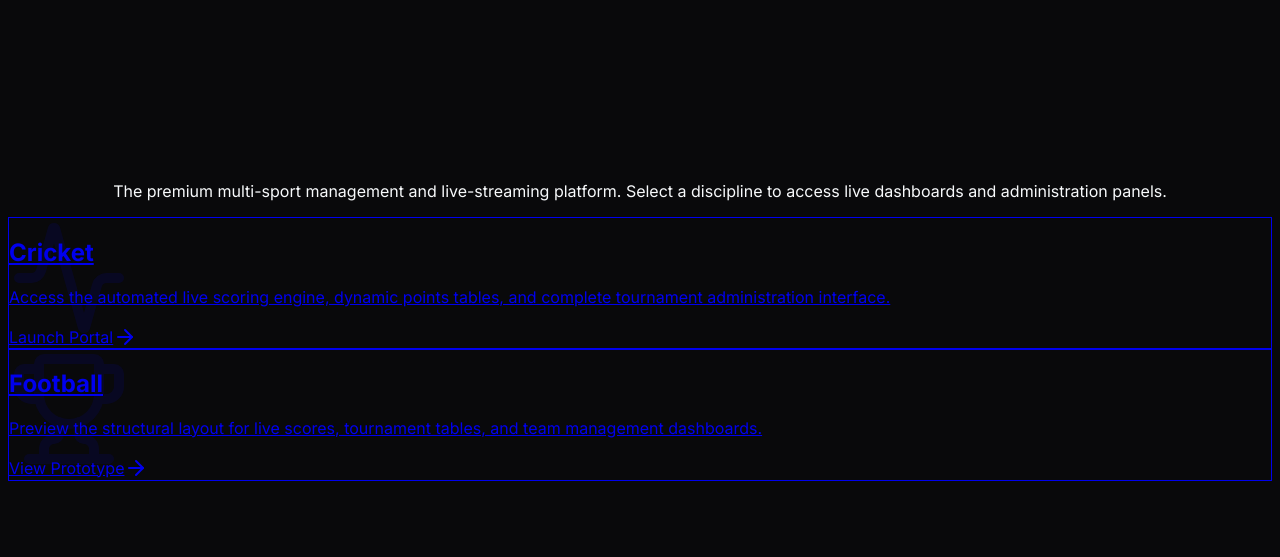
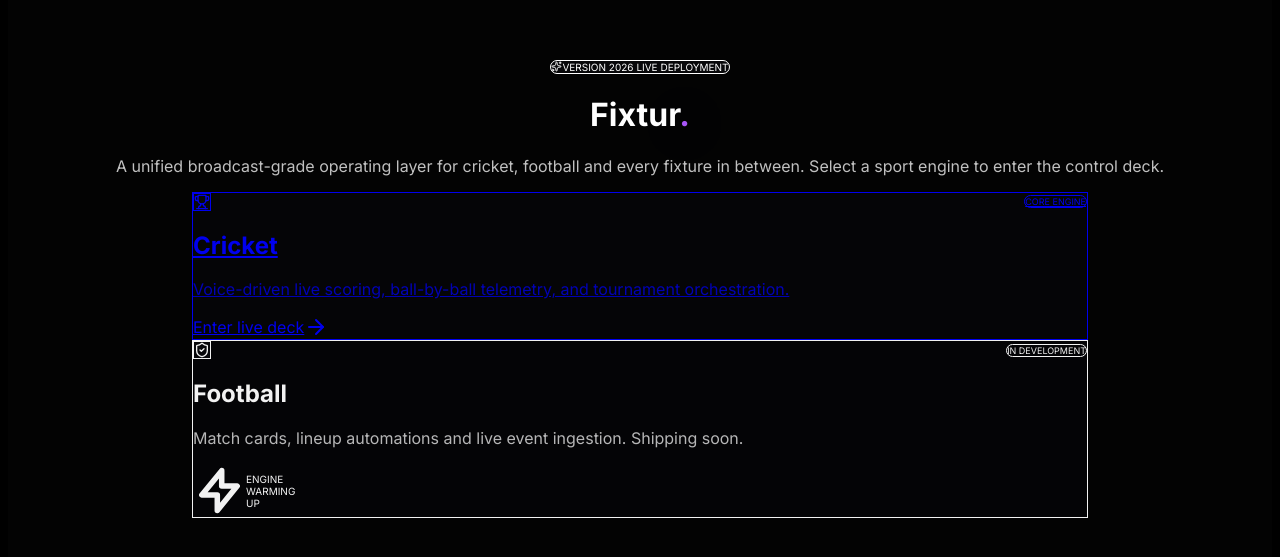
Before and after one commit to Pankajjoshi11/Fixtur, a Next.js app: page / in a window 1280 px wide. Shown: the part 119-676 px from the top of the page. Built offline with nearby package versions, Linux system fonts and the light colour scheme.

Commit message:
fixxed issues

```diff
--- a/app/globals.css
+++ b/app/globals.css
@@ -3,28 +3,31 @@
 @tailwind utilities;
 
 :root {
-  --background: #09090b; /* zinc-950 */
-  --foreground: #f8fafc; /* slate-50 */
+  --foreground-rgb: 255, 255, 255;
+  --background-start-rgb: 0, 0, 0;
+  --background-end-rgb: 0, 0, 0;
 }
 
 body {
-  color: var(--foreground);
-  background: var(--background);
+  color: rgb(var(--foreground-rgb));
+  background: black;
 }
 
-@layer utilities {
-  .animate-fade-in-up {
-    animation: fadeInUp 0.8s cubic-bezier(0.16, 1, 0.3, 1) forwards;
-  }
+/* Custom fine scrollbar matching your premium dashboard UI */
+::-webkit-scrollbar {
+  width: 6px;
+  height: 6px;
+}
 
-  @keyframes fadeInUp {
-    from {
-      opacity: 0;
-      transform: translateY(20px);
-    }
-    to {
-      opacity: 1;
-      transform: translateY(0);
-    }
-  }
+::-webkit-scrollbar-track {
+  background: #09090b;
 }
+
+::-webkit-scrollbar-thumb {
+  background: #27272a;
+  border-radius: 9999px;
+}
+
+::-webkit-scrollbar-thumb:hover {
+  background: #3f3f46;
+}
--- a/app/page.tsx
+++ b/app/page.tsx
@@ -1,71 +1,103 @@
+'use client';
+
 import Link from 'next/link';
-import { ArrowRight, Trophy, Activity } from 'lucide-react';
-// Assuming Shadcn UI Card components are available at these paths in the full project
-// import { Card, CardContent, CardDescription, CardHeader, CardTitle } from '@/components/ui/card';
+import { ArrowRight, Trophy, Sparkles, ShieldCheck } from 'lucide-react';
 
 export default function SportSelectionHub() {
   return (
-    <main className="min-h-screen bg-zinc-950 text-slate-50 selection:bg-emerald-500/30 flex flex-col items-center justify-center p-6 sm:p-24">
-      {/* Decorative Background Elements */}
-      <div className="absolute inset-0 bg-[radial-gradient(ellipse_at_top,_var(--tw-gradient-stops))] from-slate-900 via-zinc-950 to-zinc-950 -z-10"></div>
+    <main className="relative min-h-screen bg-[#030303] text-slate-50 flex flex-col items-center justify-center p-6 md:p-24 overflow-hidden font-sans select-none w-full">
 
-      <div className="max-w-4xl w-full space-y-12 text-center">
-        <div className="space-y-4 animate-fade-in-up">
-          <h1 className="text-5xl md:text-7xl font-extrabold tracking-tight text-transparent bg-clip-text bg-gradient-to-r from-slate-200 to-slate-500">
-            Fixtur.
+      {/* Background Layering: Pure Subtle Grid Matrix matching the image */}
+      <div className="absolute inset-0 bg-[linear-gradient(to_right,#0b0b0e_1px,transparent_1px),linear-gradient(to_bottom,#0b0b0e_1px,transparent_1px)] bg-[size:3rem_3rem] -z-20 pointer-events-none opacity-80"></div>
+
+      {/* Deep Amethyst Dark Ambient Glow centered behind title */}
+      <div className="absolute top-[35%] left-1/2 -translate-x-1/2 -translate-y-1/2 w-[700px] h-[350px] bg-purple-600/5 rounded-full blur-[140px] pointer-events-none -z-10"></div>
+
+      <div className="max-w-4xl w-full space-y-7 text-center relative z-10 flex flex-col items-center mx-auto">
+
+        {/* Top Feature Badge */}
+        <div className="inline-flex items-center gap-2 px-4 py-1.5 rounded-full bg-[#08080a] border border-zinc-800/80 text-[10px] font-bold uppercase tracking-widest text-zinc-400 shadow-md">
+          <Sparkles size={11} className="text-purple-400 animate-pulse" />
+          <span>Version 2026 Live Deployment</span>
+        </div>
+
+        {/* Hero Copy Deck */}
+        <div className="space-y-4 max-w-2xl mx-auto pt-1">
+          <h1 className="text-7xl md:text-8xl font-black tracking-tighter text-white select-none pr-1">
+            Fixtur<span className="text-[#a855f7] drop-shadow-[0_0_25px_rgba(168,85,247,0.65)] font-black">.</span>
           </h1>
-          <p className="text-lg md:text-xl text-slate-400 max-w-2xl mx-auto font-light">
-            The premium multi-sport management and live-streaming platform. Select a discipline to access live dashboards and administration panels.
+          <p className="text-sm md:text-base text-zinc-400 max-w-lg mx-auto font-normal leading-relaxed tracking-normal opacity-75">
+            A unified broadcast-grade operating layer for cricket, football and every fixture in between. Select a sport engine to enter the control deck.
           </p>
         </div>
 
-        <div className="grid grid-cols-1 md:grid-cols-2 gap-6 md:gap-10 mt-12">
-          {/* Cricket Card */}
-          <Link href="/cricket" className="group">
-            <div className="relative overflow-hidden rounded-2xl border border-zinc-800 bg-zinc-900/50 p-8 transition-all duration-300 hover:border-emerald-500/50 hover:bg-zinc-800/80 hover:shadow-[0_0_30px_-5px_rgba(16,185,129,0.3)] h-full flex flex-col text-left">
-              <div className="absolute top-0 right-0 p-6 opacity-10 group-hover:opacity-20 transition-opacity">
-                <Activity size={120} />
+        {/* Dynamic Card Selection Matrix Layout */}
+        <div className="flex flex-col md:flex-row items-stretch justify-center gap-6 mt-12 w-full max-w-[56rem] mx-auto px-2 md:px-0">
+
+          {/* Cricket Card Gateway */}
+          <Link href="/cricket" className="group relative block w-full md:w-1/2 text-left max-w-md mx-auto md:mx-0">
+            <div className="h-full flex flex-col justify-between rounded-2xl border border-zinc-900/60 bg-[#050507] p-8 transition-all duration-300 hover:border-purple-900/50 hover:bg-[#07070b] shadow-2xl shadow-black">
+
+              <div>
+                <div className="flex justify-between items-center mb-8">
+                  <div className="w-10 h-10 rounded-xl bg-[#08080b] border border-zinc-800/50 flex items-center justify-center text-purple-400 shadow-inner">
+                    <Trophy size={16} />
+                  </div>
+                  <span className="text-[9px] font-extrabold uppercase tracking-wider text-purple-400 bg-purple-950/20 border border-purple-900/40 px-3 py-1 rounded-full">
+                    Core Engine
+                  </span>
                 </div>
 
-              <div className="relative z-10 flex flex-col h-full justify-between">
-                <div>
-                  <h2 className="text-3xl font-bold text-slate-100 mb-3 group-hover:text-emerald-400 transition-colors">Cricket</h2>
-                  <p className="text-slate-400 leading-relaxed mb-8">
-                    Access the automated live scoring engine, dynamic points tables, and complete tournament administration interface.
+                <h2 className="text-2xl font-bold text-white mb-2 tracking-tight">
+                  Cricket
+                </h2>
+                <p className="text-zinc-400 text-sm font-normal leading-relaxed opacity-75">
+                  Voice-driven live scoring, ball-by-ball telemetry, and tournament orchestration.
                 </p>
               </div>
 
-                <div className="flex items-center text-emerald-400 font-medium">
-                  <span>Launch Portal</span>
-                  <ArrowRight className="ml-2 w-5 h-5 transition-transform group-hover:translate-x-1" />
-                </div>
+              <div className="flex items-center text-zinc-300 font-semibold text-xs tracking-wide mt-14 group-hover:text-purple-400 transition-colors gap-1.5">
+                <span>Enter live deck</span>
+                <ArrowRight className="w-4 h-4 transition-transform transform group-hover:translate-x-1" />
               </div>
             </div>
           </Link>
 
-          {/* Football Card */}
-          <Link href="/football" className="group">
-            <div className="relative overflow-hidden rounded-2xl border border-zinc-800 bg-zinc-900/50 p-8 transition-all duration-300 hover:border-blue-500/50 hover:bg-zinc-800/80 hover:shadow-[0_0_30px_-5px_rgba(59,130,246,0.3)] h-full flex flex-col text-left">
-              <div className="absolute top-0 right-0 p-6 opacity-10 group-hover:opacity-20 transition-opacity">
-                <Trophy size={120} />
+          {/* Football Card Gateway */}
+          <div className="relative block w-full md:w-1/2 text-left max-w-md mx-auto md:mx-0 opacity-95">
+            <div className="h-full flex flex-col justify-between rounded-2xl border border-zinc-900/60 bg-[#050507] p-8 shadow-2xl shadow-black">
+
+              <div>
+                <div className="flex justify-between items-center mb-8">
+                  <div className="w-10 h-10 rounded-xl bg-[#08080b] border border-zinc-800/50 flex items-center justify-center text-zinc-500 shadow-inner">
+                    <ShieldCheck size={16} />
+                  </div>
+                  <span className="text-[9px] font-extrabold uppercase tracking-wider text-zinc-500 bg-zinc-900/40 border border-zinc-800/60 px-3 py-1 rounded-full">
+                    In Development
+                  </span>
                 </div>
 
-              <div className="relative z-10 flex flex-col h-full justify-between">
-                <div>
-                  <h2 className="text-3xl font-bold text-slate-100 mb-3 group-hover:text-blue-400 transition-colors">Football</h2>
-                  <p className="text-slate-400 leading-relaxed mb-8">
-                    Preview the structural layout for live scores, tournament tables, and team management dashboards.
+                <h2 className="text-2xl font-bold text-white mb-2 tracking-tight">
+                  Football
+                </h2>
+                <p className="text-zinc-400 text-sm font-normal leading-relaxed opacity-75">
+                  Match cards, lineup automations and live event ingestion. Shipping soon.
                 </p>
               </div>
 
-                <div className="flex items-center text-blue-400 font-medium">
-                  <span>View Prototype</span>
-                  <ArrowRight className="ml-2 w-5 h-5 transition-transform group-hover:translate-x-1" />
+              <div className="flex items-center text-zinc-500 font-medium tracking-wide mt-14">
+                <div className="flex items-center gap-2 font-mono text-[10px] uppercase tracking-widest text-zinc-400">
+                  <svg className="w-3.5 h-3.5 text-zinc-500 animate-pulse" fill="none" viewBox="0 0 24 24" stroke="currentColor" strokeWidth={2.5}>
+                    <path strokeLinecap="round" strokeLinejoin="round" d="M13 10V3L4 14h7v7l9-11h-7z" />
+                  </svg>
+                  <span>Engine warming up</span>
                 </div>
               </div>
             </div>
-          </Link>
           </div>
+
+        </div>
+
       </div>
     </main>
   );
```
Also changed, not shown: 1 other file (tests, documents, lock files or other folders). Lines whose indentation alone changed are shown as unchanged.
